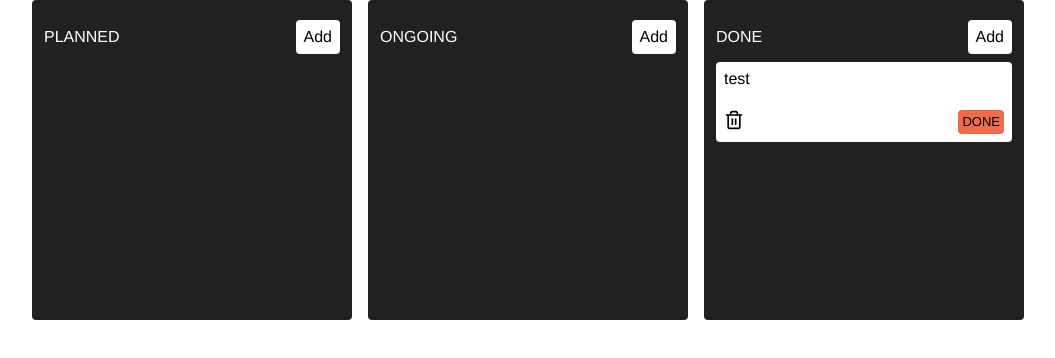
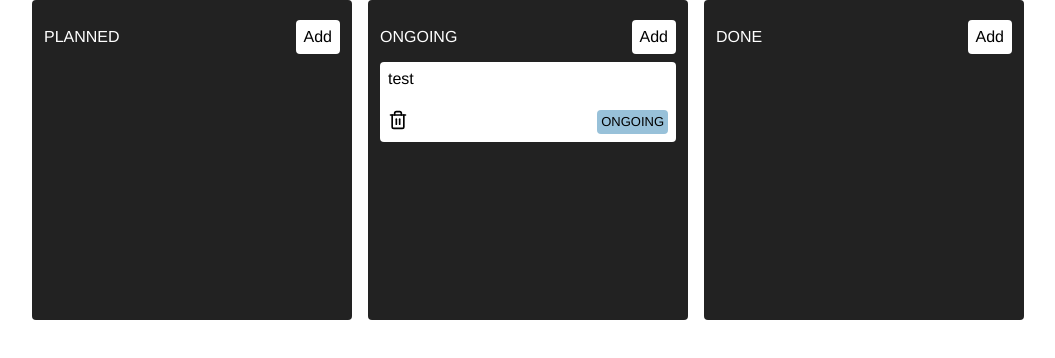
Before and after one commit to hazhirmohammadi/zustand, a React (Vite) app: page / in a window 1280 px wide. Shown: the top 358 px of the page, without its empty margins (112-1167 px from the left). Built offline with nearby package versions, Linux system fonts and the light colour scheme.

Commit message:
feat: drag and drop has been completed

```diff
--- a/src/Store.js
+++ b/src/Store.js
@@ -1,7 +1,7 @@
 import {create} from "zustand";
 
 const store = (set) => ({
-       tasks: [{title: 'test', state: 'DONE'}],
+       tasks: [{title: 'test', state: 'ONGOING'}],
        droppedTask:null,
        addTask: (title, state) => set((store) =>
            ({
@@ -13,6 +13,12 @@ const store = (set) => ({
               tasks: store.tasks.filter((task) => task.title !== title)
            })),
        setDraggedTask:(title)=>set({DraggedTask:title}),
+       moveTask: (title, state) =>
+           set((store) => ({
+              tasks: store.tasks.map((task) =>
+                  task.title === title ? { title, state } : task
+              ),
+           })),
     }
 );
 
--- a/src/components/Column.jsx
+++ b/src/components/Column.jsx
@@ -2,27 +2,40 @@ import "./Column.css";
 import Tack from "./Tack.jsx";
 import {useStore} from "../Store.js";
 import {useState} from "react";
+import classNames from "classnames";
 
 
 export default function Column({state}) {
    const [text, setText] = useState('');
    const [open, setOpen] = useState(false);
+   const [drop,setDrop]=useState(false);
+
 
    const tasks = useStore((store) =>
        store.tasks.filter(task => task.state === state)
    );
-   console.log(tasks);
    // eslint-disable-next-line react/prop-types
    const addTask = useStore((store) => store.addTask);
+   const setDraggedTask=useStore((store) => store.setDraggedTask);
+   const draggedTask=useStore((store) => store.DraggedTask);
+   const moveTask=useStore((store) => store.moveTask);
 
    return <div
-       className=" column"
+       className={classNames("column",{drop:drop})}
        onDragOver={(e) => {
+          setDrop(true);
+          e.preventDefault();
+       }}
+       onDragLeave={(e)=>{
+          setDrop(false);
           e.preventDefault();
        }}
        onDrop={() => {
-          setDraggedTask(null)
-          console.log("Dropped");}}
+          console.log(draggedTask);
+          moveTask(draggedTask,state)
+          // eslint-disable-next-line no-undef
+          setDraggedTask(null);
+         }}
    >
       <div className="titleWrapper">
          <p>{state}</p>
```
